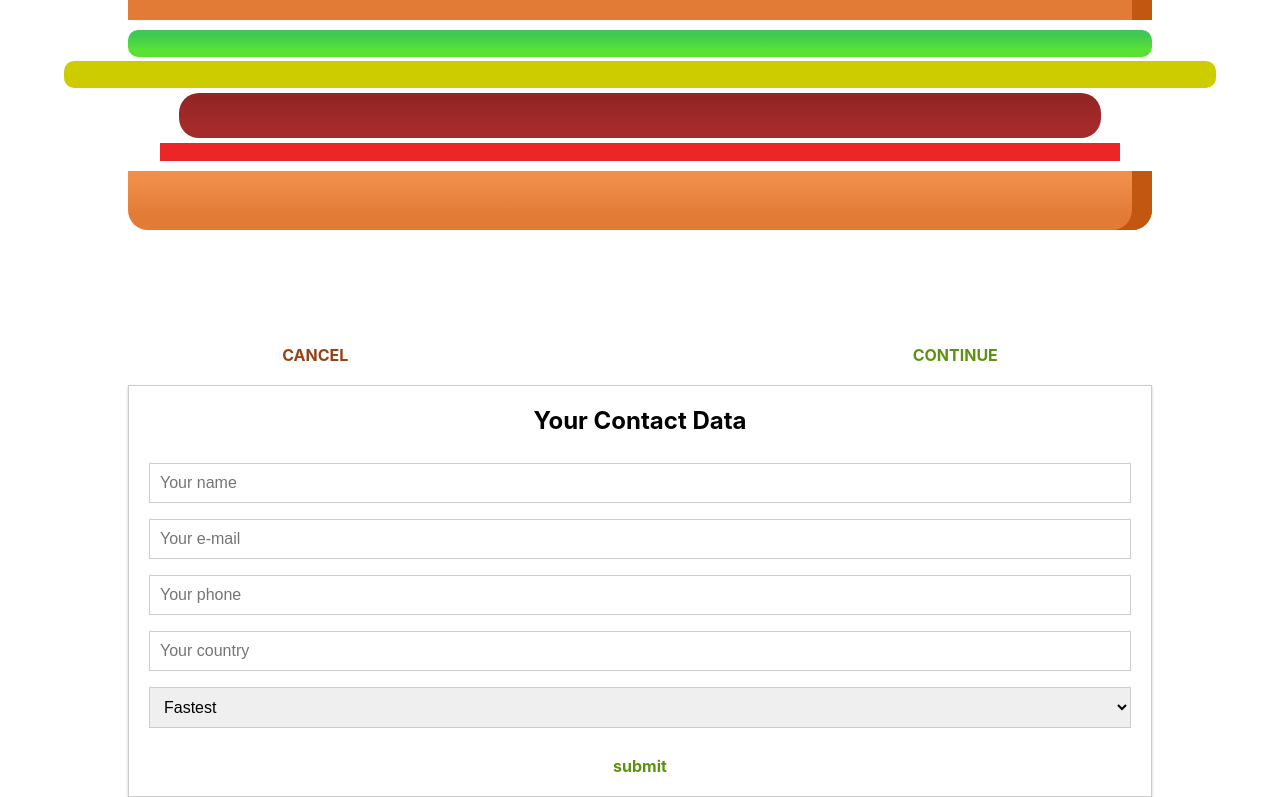
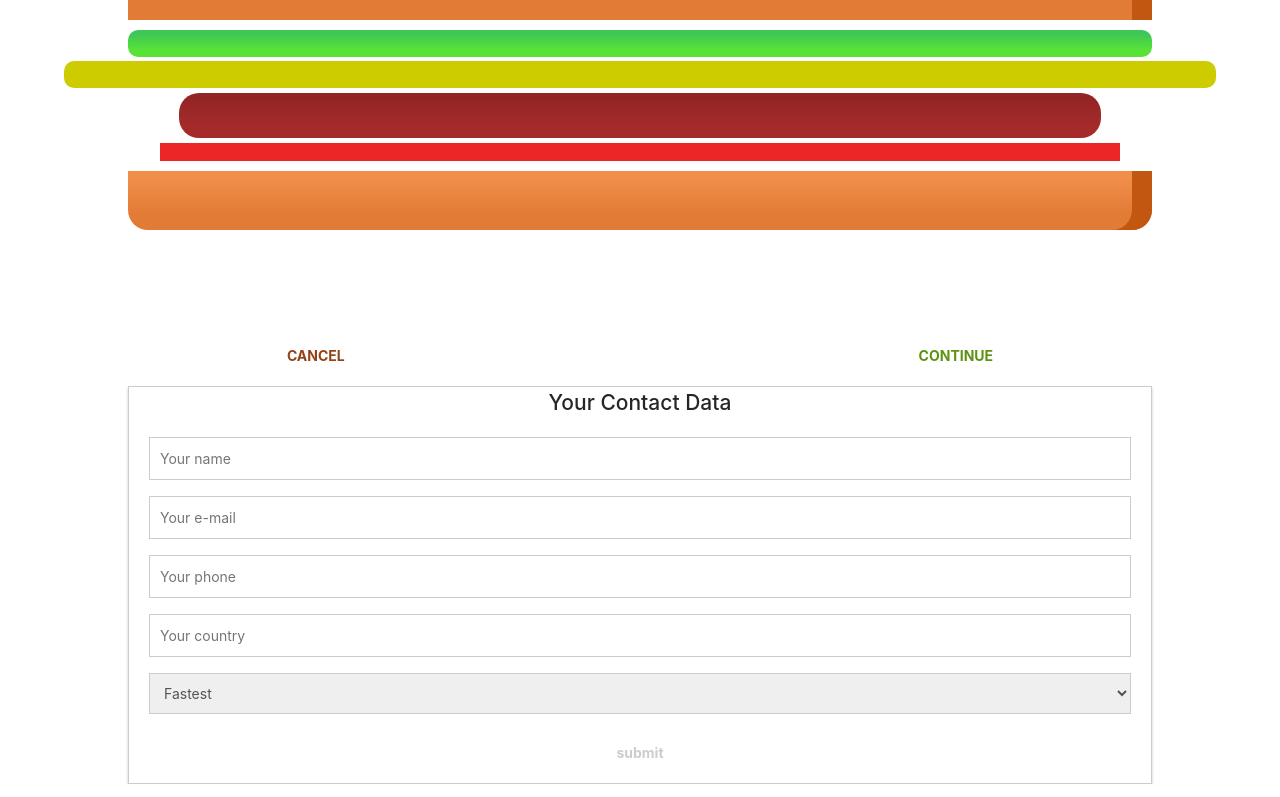
Before and after one commit to phamthanhtrungg/burger-builder, a React (Create React App) app: page /check-out/contact-data in a window 1280 px wide. Shown: the part 215-1012 px from the top of the page. Built offline with nearby package versions, Linux system fonts and the light colour scheme.

Commit message:
finished bulding contact data ( but not show any error messages yet)

```diff
--- a/package.json
+++ b/package.json
@@ -3,6 +3,7 @@
   "version": "0.1.0",
   "private": true,
   "dependencies": {
+    "antd": "^3.26.0",
     "axios": "^0.19.0",
     "lodash": "^4.17.15",
     "prop-types": "^15.7.2",
--- a/src/components/CheckOut/ContactData/ContactData.js
+++ b/src/components/CheckOut/ContactData/ContactData.js
@@ -18,7 +18,10 @@ class ContactData extends Component {
                     placeholder: 'Your name',
                     name: 'name'
                 },
-                value: ''
+                value: '',
+                validation: { required: true, min: 3 },
+                valid: false,
+                touched: false
             },
             email: {
                 elementType: 'input',
@@ -27,7 +30,10 @@ class ContactData extends Component {
                     placeholder: 'Your e-mail',
                     name: 'email'
                 },
-                value: ''
+                value: '',
+                validation: { required: true, min: 3 },
+                valid: false,
+                touched: false
             },
             phone: {
                 elementType: 'input',
@@ -36,7 +42,10 @@ class ContactData extends Component {
                     placeholder: 'Your phone',
                     name: 'phone'
                 },
-                value: ''
+                value: '',
+                validation: { required: true, pattern: /^0[0-9]{9}$/ },
+                valid: false,
+                touched: false
             },
             country: {
                 elementType: 'input',
@@ -45,7 +54,10 @@ class ContactData extends Component {
                     placeholder: 'Your country',
                     name: 'country'
                 },
-                value: ''
+                value: '',
+                validation: { required: true, min: 3 },
+                valid: false,
+                touched: false
             },
             deliveryMethods: {
                 elementType: 'select',
@@ -53,53 +65,71 @@ class ContactData extends Component {
                     options: [{ value: 'fastest', displayName: 'Fastest' }, { value: 'cheapest', displayName: 'Cheapest' }],
                     name: 'deliveryMethods'
                 },
-                value: ''
+                value: '',
+                validation: { required: true },
+                valid: false,
+                touched: false
             }
         },
         isSending: false
     }
-    componentDidMount() {
-        console.log(this.state);
+
+    //#region  Input Handlers
+    validationHandler = (value, rules) => {
+        let valid = true;
+        if (rules.required) {
+            valid = value.length > 0 && valid;
+        }
+        if (rules.pattern) {
+            var regex = new RegExp(rules.pattern);
+            valid = regex.test(value) && valid;
+        }
+        if (rules.min) {
+            valid = value.length >= rules.min && valid;
+        }
+        if (rules.max) {
+            valid = value.length <= rules.max && valid;
+        }
+        return valid;
     }
-    //#region  onChange for input handler
+
     inputOnChangeHandler = (e) => {
         const orderForm = _.clone(this.state.orderForm);
         orderForm[e.target.name].value = e.target.value;
+        orderForm[e.target.name].touched = true;
+        orderForm[e.target.name].valid = this.validationHandler(e.target.value, orderForm[e.target.name].validation);
         this.setState({ orderForm: orderForm });
     }
+
     //#endregion
     //#region submit order
     submitOrderHandler = (e) => {
         e.preventDefault();
-        this.setState({ isSending: true })
-        const orderForm=_.clone(this.state.orderForm);
-        const order = {
-            name: 'Phạm Thành Trung',
-            address: {
-                country: 'Việt nam',
-                province: 'Đồng Nai'
-            },
-            ingredients: this.props.ingredients,
-            totalPrice: this.props.totalPrice
+        this.setState({ isSending: true });
+        let orderData = {};
+        for (let key in this.state.orderForm) {
+            orderData[key] = this.state.orderForm[key].value;
         }
-        // axios.post('orders.json', order)
-        //     .then(res => {
-        //         this.setState({ isSending: false });
-        //         this.props.history.push('/');
-        //     })
-        //     .catch(err => {
-        //         this.setState({ isSending: false });
-        //         this.props.history.push('/');
-        //     })
+        axios.post('orders.json', orderData)
+            .then(res => {
+                this.setState({ isSending: false });
+                this.props.history.push('/');
+            })
+            .catch(err => {
+                this.setState({ isSending: false });
+                this.props.history.push('/');
+            })
     }
     //#endregion
     render() {
         let formElements = [];
+        let btnDisabled = false;
         for (let key in this.state.orderForm) {
             formElements.push({
                 id: key,
                 config: this.state.orderForm[key]
             });
+            btnDisabled = this.state.orderForm[key].valid
         }
         let form = <Spinner />
         if (!this.state.isSending) {
@@ -111,9 +141,11 @@ class ContactData extends Component {
                             elementType={fE.config.elementType}
                             elementConfig={fE.config.elementConfig}
                             value={fE.config.value}
-                            inputOnChange={this.inputOnChangeHandler} />
+                            inputOnChange={this.inputOnChangeHandler}
+                            invalid={!fE.config.valid}
+                            focused={fE.config.touched} />
                     })}
-                    <Button type="submit">submit</Button>
+                    <Button disabled={!btnDisabled} type="submit">submit</Button>
                 </form>
             );
         }
--- a/src/components/CheckOut/ContactData/ContactData.module.css
+++ b/src/components/CheckOut/ContactData/ContactData.module.css
@@ -1,3 +1,4 @@
+
 .container {
     box-sizing: border-box;
     width: 80%;
@@ -11,3 +12,21 @@
     display: block;
     margin: auto;
 }
+.inputWrapper {
+    width: 100%;
+    padding: 8px 20px;
+    box-sizing: border-box;
+}
+
+.inputElement {
+    width: 100%;
+    padding: 10px;
+    outline: none;
+    border:1px solid #ccc;
+    font-size: inherit;
+    box-sizing: border-box;
+}
+.inputElement:focus{
+    background-color:#ccc;
+    outline:none;
+}
--- a/src/components/UI/Button/Button.js
+++ b/src/components/UI/Button/Button.js
@@ -8,13 +8,14 @@ const Button = (props) => {
         btnClass = [classes.button, classes.danger].join(' ')
     }
     return (
-        <button className={btnClass} onClick={props.click}>
+        <button className={btnClass} onClick={props.click} disabled={props.disabled}>
             {props.children}
         </button>
     )
 }
 Button.propsTypes = {
     btnType: PropTypes.string.isRequired,
-    click:PropTypes.func.isRequired
+    click: PropTypes.func.isRequired,
+    disabled: PropTypes.bool
 }
 export default Button;
--- a/src/components/UI/Button/Button.module.css
+++ b/src/components/UI/Button/Button.module.css
@@ -10,7 +10,10 @@
     margin: 10px;
     font-weight: bold;
 }
-
+.button:disabled{
+    color:#ccc;
+    cursor: not-allowed;
+}
 .success {
     color: #5C9210;
 }
--- a/src/components/UI/Input/Input.js
+++ b/src/components/UI/Input/Input.js
@@ -5,21 +5,31 @@ import classes from './Input.module.css';
 
 const Input = props => {
     let inputElement = null;
+    let classWithError = [classes.inputElement].join(' ');
+    if (props.invalid && props.focused)
+        classWithError = [classes.inputElement, classes.error].join(' ');
     switch (props.elementType) {
         case 'input':
-            inputElement = <input onChange={props.inputOnChange}
-                className={classes.inputElement}
+            inputElement = <input
+                onChange={props.inputOnChange}
+                className={classWithError}
                 {...props.elementConfig}
                 value={props.value} />
             break;
         case 'textarea':
-            inputElement = <textarea onChange={props.inputOnChange}
-                className={classes.inputElement}
+            inputElement = <textarea
+                onChange={props.inputOnChange}
+                className={classWithError}
                 {...props.elementConfig}
                 value={props.value} />
             break;
         case 'select':
-            inputElement = <select className={classes.inputElement} onChange={props.inputOnChange}>
+            inputElement = <select
+                className={classWithError}
+                onChange={props.inputOnChange}
+                {...props.elementConfig}
+                defaultValue={props.elementConfig.options[0].value}
+                >
                 {props.elementConfig.options.map(key => {
                     return <option key={key.value} value={key.value}>{key.displayName}</option>
                 })}
@@ -27,7 +37,7 @@ const Input = props => {
             break;
         default:
             inputElement = <input onChange={props.inputOnChange}
-                className={classes.inputElement}
+                className={classWithError}
                 {...props.elementConfig}
                 value={props.value} />
             break;
@@ -41,8 +51,9 @@ const Input = props => {
 }
 
 Input.propTypes = {
-    inputtype: PropTypes.string.isRequired,
-    inputOnChange: PropTypes.func.isRequired
+    inputOnChange: PropTypes.func.isRequired,
+    invalid: PropTypes.bool.isRequired,
+    focused: PropTypes.bool.isRequired
 }
 
 export default Input
--- a/src/components/UI/Input/Input.module.css
+++ b/src/components/UI/Input/Input.module.css
@@ -8,11 +8,17 @@
     width: 100%;
     padding: 10px;
     outline: none;
-    border:1px solid #ccc;
+    border: 1px solid #ccc;
     font-size: inherit;
     box-sizing: border-box;
 }
-.inputElement:focus{
-    background-color:#ccc;
-    outline:none;
+
+.inputElement:focus {
+    background-color: #ccc;
+    outline: none;
 }
+
+.error {
+    border: 2px solid red;
+    color: red;
+}
--- a/src/index.css
+++ b/src/index.css
@@ -1,3 +1,4 @@
+@import '~antd/dist/antd.css';
 body {
   margin: 0;
   padding: 0;
```
Also changed, not shown: 1 other file (tests, documents, lock files or other folders).
